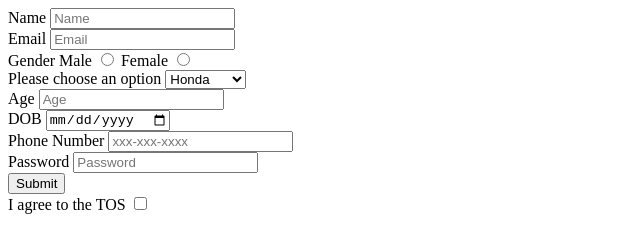
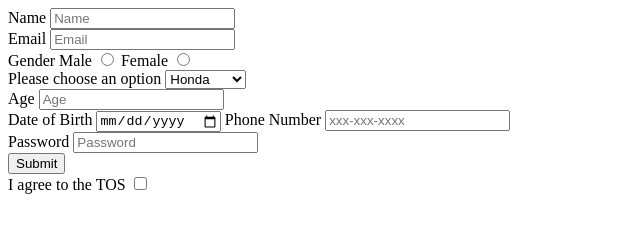
Before and after one commit to acciojob/signup-form-car-Anna-012, a website: page main.html in a window 1280 px wide. Shown: the whole page, without its empty margins (0-640 px from the left). Drawn offline with Linux system fonts and the light colour scheme.

Commit message:
created a submission

```diff
--- a/main.html
+++ b/main.html
@@ -31,8 +31,8 @@
 		<input type="Number" name="age" id="age" placeholder="Age" required><br>
 
 
-		 <lable for="dob">DOB</lable>
-        <input type="date" id="dob" name="dob" required><br>
+		<label for="dob">Date of Birth</label>
+        <input type="date" id="dob" name="dob" required>
 
 		<label for="tel">Phone Number</label>
 		<input type="tel" id="tel" placeholder="xxx-xxx-xxxx"><br>
```
